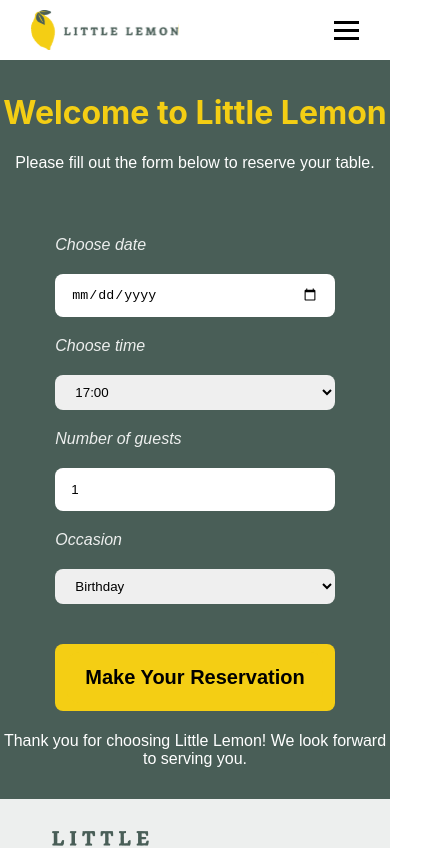
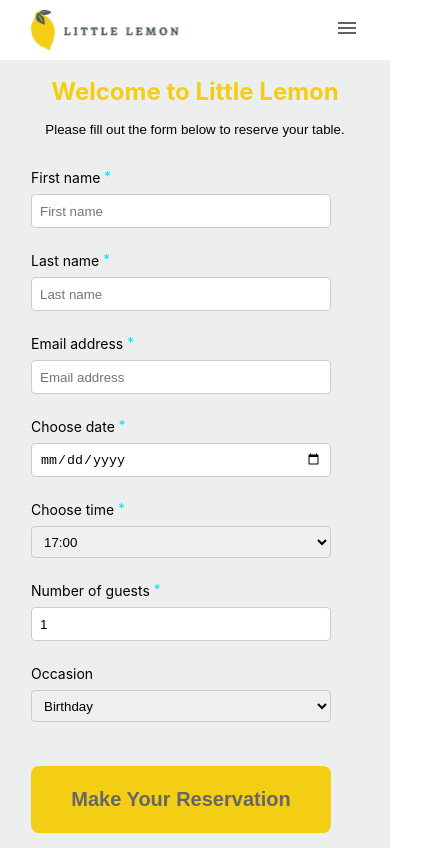
Before and after one commit to Raine040/Little-Lemon-Restaurant, a React (Create React App) app: page /reservations in a window 390 px wide. Shown: the top 848 px of the page, 422 px wide, since content can reach past the window. Built offline with nearby package versions, Linux system fonts and the light colour scheme.

Commit message:
added form validation

```diff
--- a/src/App.css
+++ b/src/App.css
@@ -18,13 +18,6 @@
   cursor: pointer;
 }
 
-.bar {
-  width: 25px;
-  height: 3px;
-  background-color: black;
-  margin: 5px 0;
-}
-
 .nav-links {
   display: inline-flex;
   padding: 1em;
@@ -34,18 +27,6 @@
 .nav-link {
   color: #000000;
   text-decoration: none;
-}
-
-.menu-icon {
-  display: none;
-  cursor: pointer;
-}
-
-.bar {
-  width: 25px;
-  height: 3px;
-  background-color: black;
-  margin: 5px 0;
 }
 
 .nav-links.visible {
@@ -141,7 +122,7 @@ button {
   color: #edefee;
   padding: 10px 13%;
   position: relative;
-  background-color: #f4ce14;
+  background-color: #f4cf14b1;
   padding-top: 2.5rem;
   padding-bottom: 2.5rem;
 }
@@ -229,13 +210,13 @@ button {
 
 /* BOOKINGFORM CSS */
 
-.booking-form {
+/* .booking-form {
   height: 55vh;
   background-color: #495e57;
   padding: 2rem 2rem;
   font-family: "Karla", sans-serif;
   color: #edefee;
-}
+} */
 
 .bookings-container {
   display: flex;
@@ -245,15 +226,15 @@ button {
   justify-content: center;
 }
 
-.form-container {
+/* .form-container {
   display: flex;
   justify-content: center;
   align-items: stretch;
   flex-direction: column;
   gap: 20px;
-}
+} */
 
-input,
+/* input,
 select {
   height: 35px;
   border-radius: 0.5rem;
@@ -264,6 +245,57 @@ select {
 label {
   font-size: 16px;
   font-style: italic;
+} */
+
+fieldset {
+  display: flex;
+  width: 480px;
+  padding: 16px;
+  border: 1px solid #ccc;
+  border-radius: 4px;
+  flex-direction: column;
+}
+
+label {
+  margin-bottom: 8px;
+  font-size: 14px;
+  color: #000;
+}
+
+sup {
+  color: rgb(0, 225, 255);
+  top: -2px;
+  font-size: 95%;
+  line-height: 0;
+  position: relative;
+  vertical-align: baseline;
+}
+
+input,
+select {
+  border-radius: 4px;
+  border: 1px solid #ccc;
+  height: 32px;
+  padding: 0 8px;
+}
+
+.Field {
+  position: relative;
+  padding-bottom: 24px;
+  display: flex;
+  flex-direction: column;
+}
+
+.FieldError {
+  position: absolute;
+  bottom: -6px;
+  color: rgb(0, 225, 255);
+  font-size: 12px;
+}
+
+.Row {
+  display: flex;
+  flex-direction: row;
 }
 
 .booking-button {
@@ -273,6 +305,7 @@ label {
   color: #000;
   border: none;
   border-radius: 0.5rem;
+  text-align: center;
 }
 
 .booking-button:hover {
@@ -282,16 +315,18 @@ label {
   cursor: pointer;
 }
 
-.confirm span {
-  color: blue;
+.booking-button:disabled,
+button[disabled] {
+  color: #666666;
+  cursor: not-allowed;
 }
 
 /* BOOKINGPAGE CSS */
 
 .booking-page {
-  background-color: #495e57;
-  padding-top: 3%;
-  padding-bottom: 4%;
+  background-color: #edefee;
+  padding-top: 1px;
+  padding-bottom: 3%;
 }
 
 .booking-page h1 {
@@ -301,7 +336,7 @@ label {
 
 .booking-page p {
   text-align: center;
-  color: #fff;
+  color: #000;
 }
 
 /* CONFIRMATION CSS */
@@ -326,7 +361,7 @@ label {
 .redirect-buttons {
   display: grid;
   grid-template-columns: repeat(3, 1fr);
-  grid-gap: 12vw;
+  grid-gap: 6vw;
   position: absolute;
   top: 60%;
   left: 50%;
@@ -336,7 +371,7 @@ label {
 .redirect-button {
   background-color: #f4ce14;
   color: black;
-  padding: 15px 25px;
+  padding: 15px 40px;
   border: none;
   text-decoration: none;
   border-radius: 12px;
@@ -420,14 +455,6 @@ footer ul li a {
     padding: 10px 8%;
   }
 
-  nav ul li a {
-    color: #fff;
-  }
-
-  .bar {
-    background: #000;
-  }
-
   .header {
     display: grid;
     padding: 3rem 0.5rem;
@@ -497,4 +524,30 @@ footer ul li a {
     margin: 9px;
     padding: 16px;
   }
+
+  .bookings-container {
+    display: block;
+    width: 50vh;
+  }
+
+  .booking-page p {
+    display: block;
+    font-size: smaller;
+  }
+
+  .booking-page h1 {
+    font-size: x-large;
+  }
+
+  fieldset {
+    width: 300px;
+    margin-left: 15px;
+    border: none;
+  }
+
+  .booking-button:disabled,
+  button[disabled] {
+    color: #666666;
+    cursor: not-allowed;
+  }
 }
--- a/src/components/BookingForm.js
+++ b/src/components/BookingForm.js
@@ -1,7 +1,11 @@
 import React, { useState } from "react";
 import { Link } from "react-router-dom";
+import { validateEmail } from "./utlis";
 
 const BookingForm = (props) => {
+  const [firstName, setFirstName] = useState("");
+  const [lastName, setLastName] = useState("");
+  const [email, setEmail] = useState("");
   const [date, setDate] = useState("");
   const [guests, setGuests] = useState(1);
   const [occasion, setOccasion] = useState("");
@@ -9,8 +13,21 @@ const BookingForm = (props) => {
     props.availableTimes.map((times) => <option>{times}</option>)
   );
 
+  const getIsFormValid = () => {
+    return (
+      firstName && lastName && date && selectedTime && validateEmail(email)
+    );
+  };
+
+  const clearForm = () => {
+    setFirstName("");
+    setLastName("");
+    setEmail("");
+  };
+
   const handleSubmit = (e) => {
     e.preventDefault();
+    clearForm();
   };
 
   const handleDateChange = (e) => {
@@ -27,23 +44,72 @@ const BookingForm = (props) => {
   };
 
   return (
-    <section className="booking-form">
     <div className="bookings-container">
       <form
-          className="form-container"
+        // className="form-container"
         onSubmit={handleSubmit}
         aria-label="On Submit"
       >
-          <label htmlFor="res-date">Choose date </label>
+        <fieldset>
+          <div className="Field">
+            <label>
+              First name <sup>*</sup>
+            </label>
+            <input
+              value={firstName}
+              onChange={(e) => {
+                setFirstName(e.target.value);
+              }}
+              placeholder="First name"
+            />
+          </div>
+          <div className="Field">
+            <label>
+              Last name <sup>*</sup>
+            </label>
+            <input
+              value={lastName}
+              onChange={(e) => {
+                setLastName(e.target.value);
+              }}
+              placeholder="Last name"
+            />
+          </div>
+          <div className="Field">
+            <label>
+              Email address <sup>*</sup>
+            </label>
+            <input
+              value={email}
+              onChange={(e) => {
+                setEmail(e.target.value);
+              }}
+              placeholder="Email address"
+            />
+          </div>
+          <div className="Field">
+            <label htmlFor="res-date">
+              Choose date <sup>*</sup>
+            </label>
             <input
               id="res-date"
               value={date}
               type="date"
               onChange={handleDateChange}
+              required={true}
             />
-          <label htmlFor="res-time">Choose time</label>
+          </div>
+          <div className="Field">
+            <label htmlFor="res-time">
+              Choose time <sup>*</sup>
+            </label>
+
             <select id="res-time">{selectedTime}</select>
-          <label htmlFor="guests">Number of guests</label>
+          </div>
+          <div className="Field">
+            <label htmlFor="guests">
+              Number of guests <sup>*</sup>
+            </label>
             <input
               id="guests"
               type="number"
@@ -52,7 +118,10 @@ const BookingForm = (props) => {
               placeholder="1"
               min="1"
               max="10"
+              required={true}
             />
+          </div>
+          <div className="Field">
             <label htmlFor="occasion">Occasion</label>
             <select
               id="occasion"
@@ -63,14 +132,17 @@ const BookingForm = (props) => {
               <option>Anniversary</option>
               <option>Engagement</option>
               <option>Other</option>
+              required={true}
             </select>
-
+          </div>
           <Link className="booking-button" to="/confirmation">
-            <button>Make Your Reservation</button>
+            <button type="submit" disabled={!getIsFormValid()}>
+              Make Your Reservation
+            </button>
           </Link>
+        </fieldset>
       </form>
     </div>
-    </section>
   );
 };
 
--- a/src/components/BookingPage.js
+++ b/src/components/BookingPage.js
@@ -18,7 +18,8 @@ const BookingPage = () => {
       <BookingForm availableTimes={availableTimes} updateTimes={dispatch} />
 
       <p>
-        Thank you for choosing Little Lemon! We look forward to serving you.
+        Thank you for choosing Little Lemon! <br />
+        We look forward to serving you.
       </p>
     </div>
   );
--- a/src/components/Nav.js
+++ b/src/components/Nav.js
@@ -1,6 +1,7 @@
 import { useState } from "react";
 import { Link } from "react-router-dom";
 import logo from "../images/Logo .svg";
+import menubar from "../images/menu_svg.svg";
 
 const Nav = () => {
   const [menuOpen, setMenuOpen] = useState(false);
@@ -13,30 +14,28 @@ const Nav = () => {
     <nav className={`navbar ${menuOpen ? "open" : ""}`}>
       <img src={logo} alt="little lemon restaurant logo" />
       <div className="menu-icon" onClick={toggleMenu}>
-        <div className="bar"></div>
-        <div className="bar"></div>
-        <div className="bar"></div>
+        <img src={menubar} alt="burger menu icon" />
       </div>
       <ul className={`nav-links ${menuOpen ? "visible" : ""}`}>
-        <Link className="nav-link" to="/">
+        <Link className="nav-link" to="/" onClick={toggleMenu}>
           <h4>Home</h4>
         </Link>
-        <Link className="nav-link" to="/about">
+        <Link className="nav-link" to="/about" onClick={toggleMenu}>
           <h4>About</h4>
         </Link>
-        <Link className="nav-link" to="/">
+        <Link className="nav-link" to="/" onClick={toggleMenu}>
           <h4>Services</h4>
         </Link>
-        <Link className="nav-link" to="/menu">
+        <Link className="nav-link" to="/menu" onClick={toggleMenu}>
           <h4>Menu</h4>
         </Link>
-        <Link className="nav-link" to="/reservations">
+        <Link className="nav-link" to="/reservations" onClick={toggleMenu}>
           <h4>Reservations</h4>
         </Link>
-        <Link className="nav-link" to="/menu">
+        <Link className="nav-link" to="/menu" onClick={toggleMenu}>
           <h4>Order Online</h4>
         </Link>
-        <Link className="nav-link" to="/">
+        <Link className="nav-link" to="/" onClick={toggleMenu}>
           <h4>Login</h4>
         </Link>
       </ul>
--- /dev/null
+++ b/src/components/utlis.js
@@ -0,0 +1,7 @@
+export const validateEmail = (email) => {
+  return String(email)
+    .toLowerCase()
+    .match(
+      /^(([^<>()[\]\\.,;:\s@"]+(\.[^<>()[\]\\.,;:\s@"]+)*)|(".+"))@((\[[0-9]{1,3}\.[0-9]{1,3}\.[0-9]{1,3}\.[0-9]{1,3}\])|(([a-zA-Z\-0-9]+\.)+[a-zA-Z]{2,}))$/
+    );
+};
```
Also changed, not shown: src/images/menu_svg.svg (added). Lines whose indentation alone changed are shown as unchanged.
